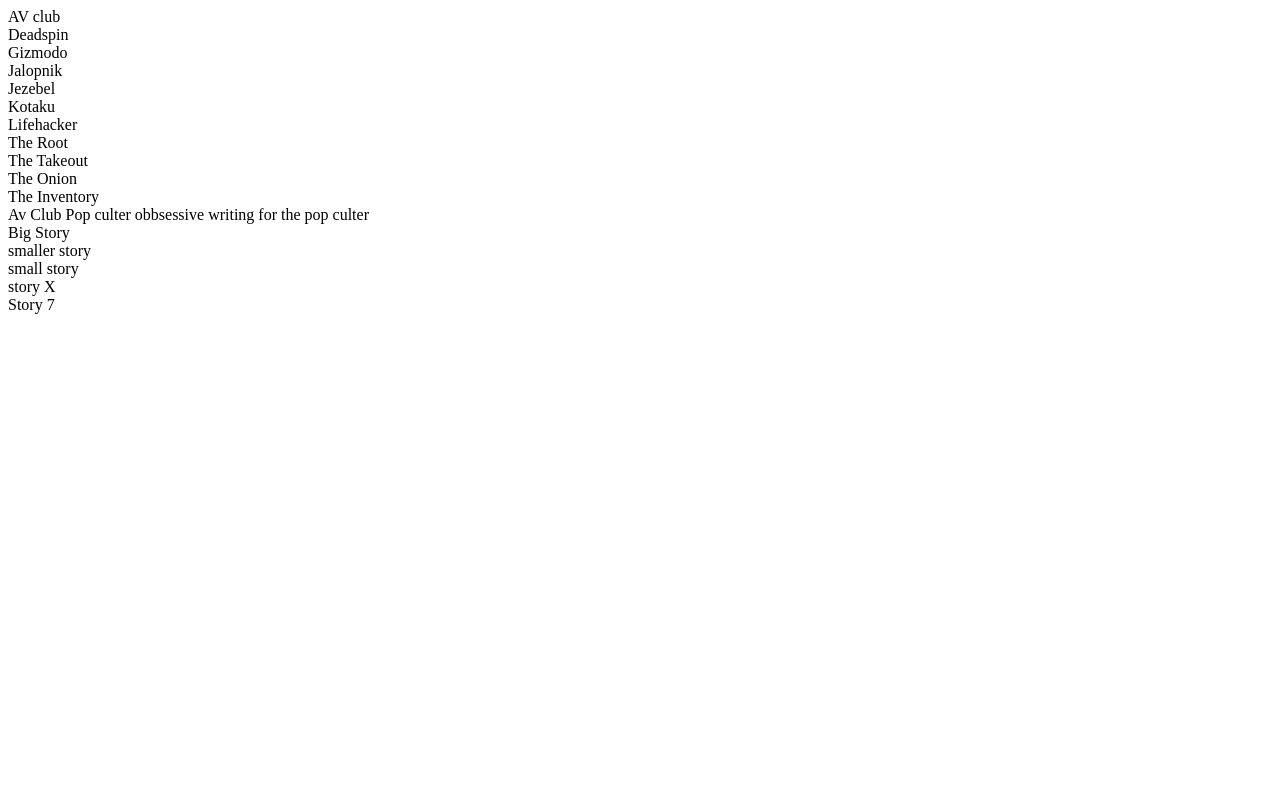
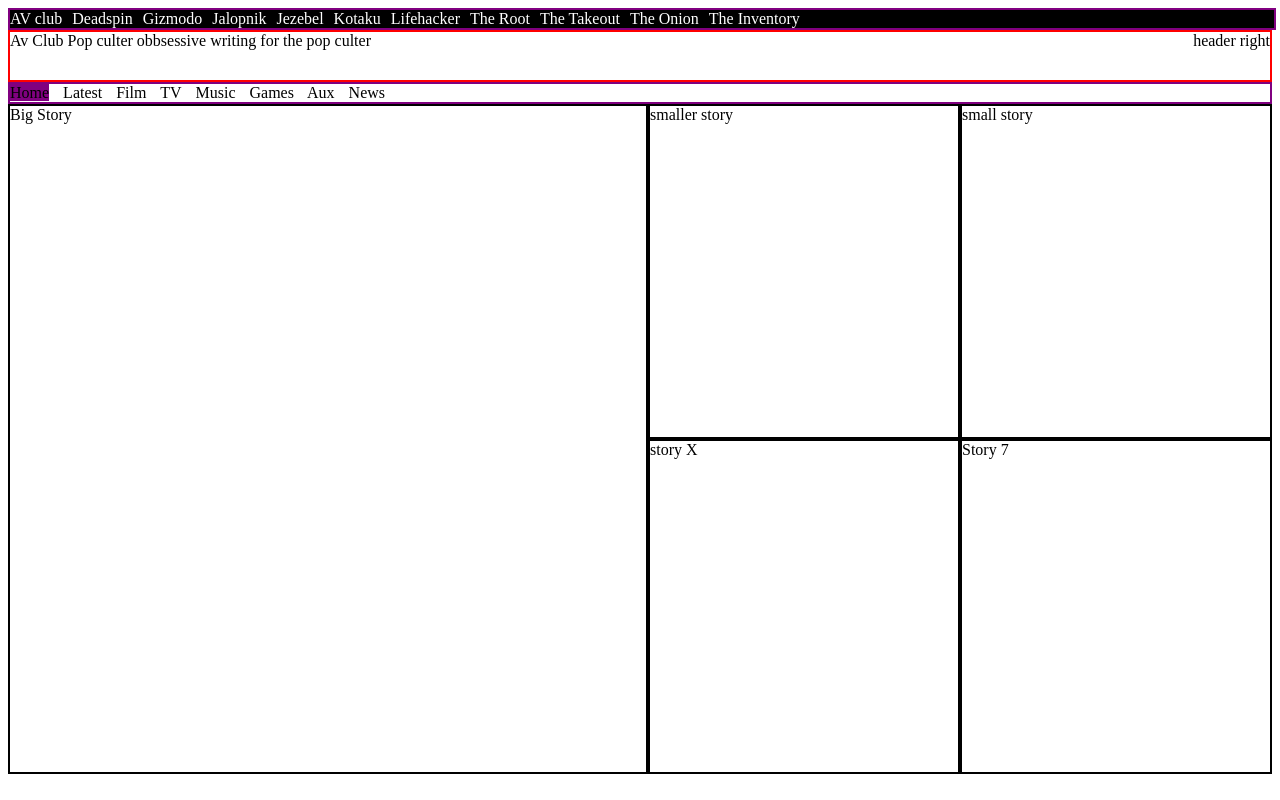
Before and after one commit to kakizaki55/sep-lab-02b-copy-a-webpage, a plain HTML site: page index.html in a window 1280 px wide. Drawn offline with Linux system fonts and the light colour scheme.

Commit message:
allgrids working well and layout complete

```diff
--- a/index.html
+++ b/index.html
@@ -24,20 +24,20 @@
     <header>
         <div id="header-left">Av Club Pop culter obbsessive writing for the pop culter </div>
 
-        <div id="header-right"></div>
+        <div id="header-right">header right</div>
     </header>
     <nav>
-        <span class="nav-link"></span>
-        <span class="nav-link"></span>
-        <span class="nav-link"></span>
-        <span class="nav-link"></span>
-        <span class="nav-link"></span>
-        <span class="nav-link"></span>
-        <span class="nav-link"></span>
-        <span class="nav-link"></span>
+        <span class="nav-link" id="home">Home</span>
+        <span class="nav-link">Latest</span>
+        <span class="nav-link">Film</span>
+        <span class="nav-link">TV</span>
+        <span class="nav-link">Music</span>
+        <span class="nav-link">Games</span>
+        <span class="nav-link">Aux</span>
+        <span class="nav-link">News</span>
     </nav>
     <main>
-        <div>Big Story</div>
+        <div id="big">Big Story</div>
         <div>smaller story</div>
         <div>small story</div>
         <div>story X</div>
--- a/style.css
+++ b/style.css
@@ -0,0 +1,45 @@
+#top-bar{
+    border:purple solid 2px;
+    width: 100%;
+    display: flex;
+    background-color: black;
+    color: white;
+
+}
+#top-bar div{
+    margin-right: 10px;
+}
+header{
+    border: 2px solid red;
+    display: flex;
+    justify-content: space-between;
+    height: 3rem;
+}
+
+nav{
+    border: 2px solid purple;
+}
+nav span{
+    margin-right: 10px;
+}
+#home{
+    background-color: purple;
+}
+
+main{
+    width: 100%;
+    display: grid;
+    grid-template-columns: 640px 1fr 1fr;
+    grid-template-rows: 335px 335px;
+    grid-template-areas:
+          "big story1 story2"
+          "big story3 stroy4"
+          ;
+
+}
+#big{
+    grid-area: big;
+}
+main div{
+    border: black 2px solid;
+}
```
